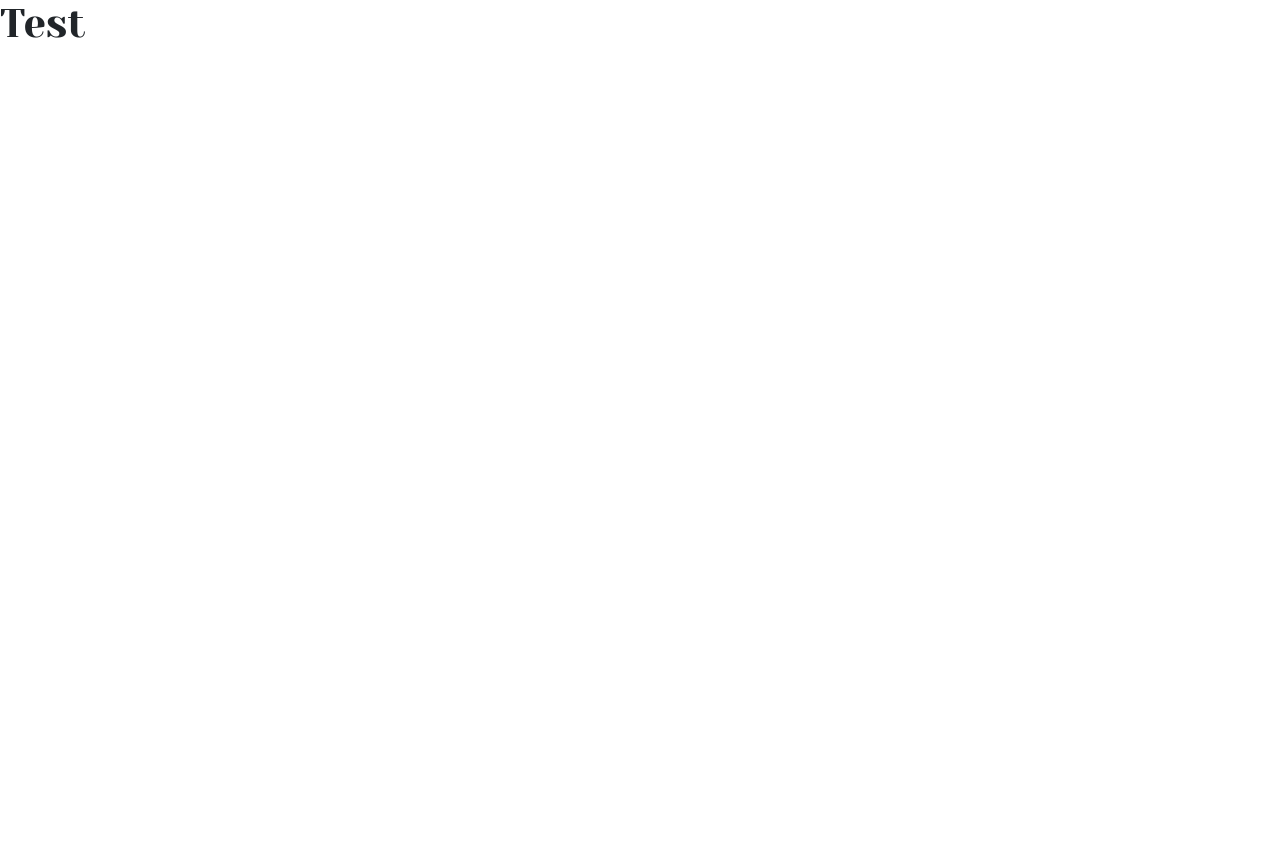
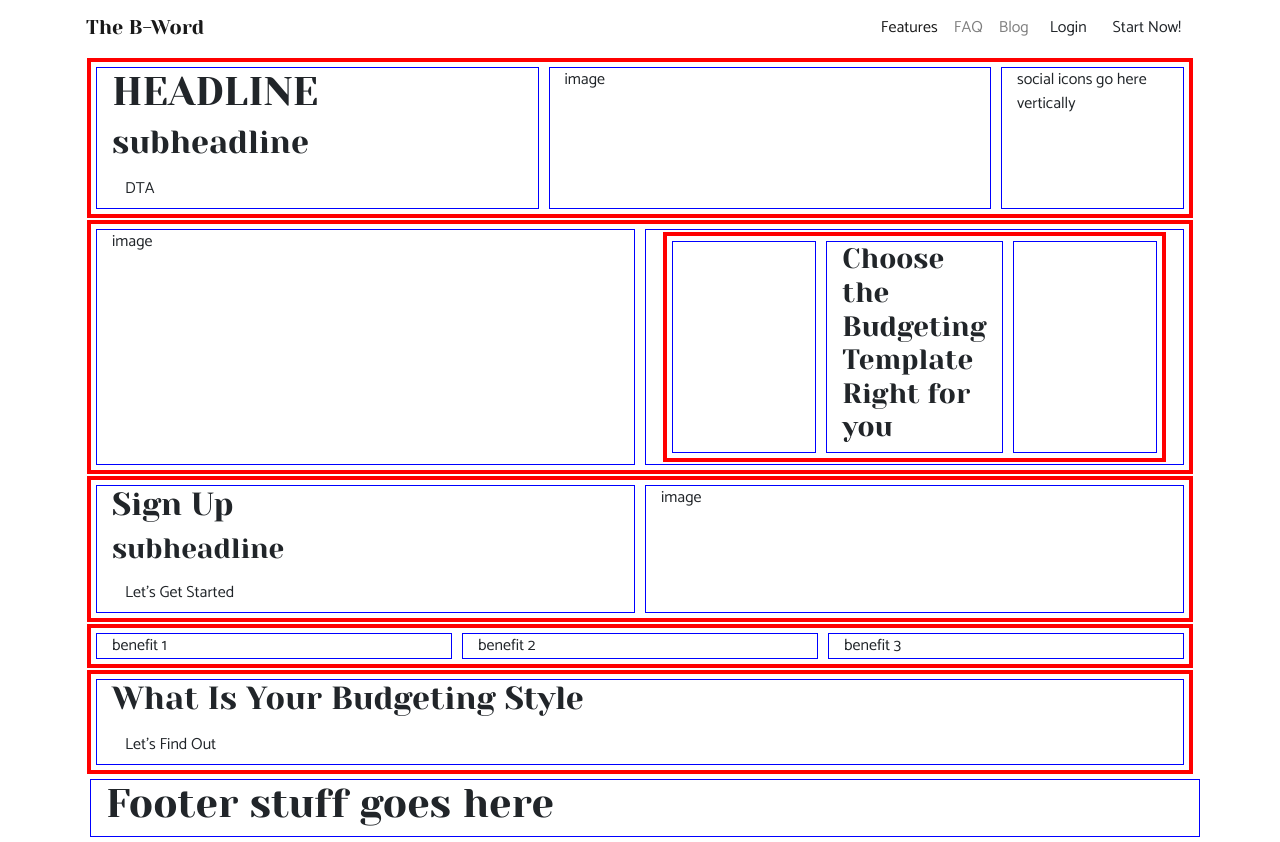
Before and after one commit to SirenaAlyceDev/budget, a website: page index.html in a window 1280 px wide. Before the commit the page ends 800 px from the top, so only its background shows below. Drawn offline with nearby package versions, Linux system fonts and the light colour scheme.

Commit message:
created outline for site

```diff
--- a/css/style.css
+++ b/css/style.css
@@ -1,5 +1,16 @@
 /* font-family: 'Catamaran', sans-serif;
 font-family: 'Yeseva One', cursive; */
+
+/* Code to check grid layout */
+.col{
+    border: solid 1px blue;
+    margin:5px;
+  }
+  .row {
+      border: solid 4px red;
+      margin:2px;
+  }
+/* End Code to check grid layout */
 
 /* #205072
 #329D9C
@@ -14,3 +25,11 @@ body {
 h1, h2, h3 {
     font-family: "Yeseva One", cursive;
 }
+
+nav {
+    font-family: "Catamaran", sans-serif;
+}
+
+.navbar-brand {
+    font-family: "Yeseva One", cursive;
+}
--- a/index.html
+++ b/index.html
@@ -10,7 +10,9 @@
     <link rel="stylesheet" href="node_modules/bootstrap/dist/css/bootstrap.min.css" />
 
     <!-- Additional CSS must be placed after Bootstrap CSS -->
-    <link rel="stylesheet" href="https://fonts.googleapis.com/css2?family=Catamaran:wght@300;400&family=Yeseva+One&display=swap" rel="stylesheet">
+    <link rel="stylesheet"
+        href="https://fonts.googleapis.com/css2?family=Catamaran:wght@300;400&family=Yeseva+One&display=swap"
+        rel="stylesheet">
     <link rel="stylesheet" href="css/style.css">
 
     <title>The B-Word</title>
@@ -18,12 +20,84 @@
 </head>
 
 <body>
-    <h1>Test</h1>
+    <nav class="navbar navbar-expand-lg navbar-light bg-transparent container">
+        <a class="navbar-brand" href="#">The B-Word</a>
+        <button class="navbar-toggler" type="button" data-toggle="collapse" data-target="#navbarNavAltMarkup"
+            aria-controls="navbarNavAltMarkup" aria-expanded="false" aria-label="Toggle navigation">
+            <span class="navbar-toggler-icon"></span>
+        </button>
+        <div class="collapse navbar-collapse justify-content-end" id="navbarNavAltMarkup">
+            <div class="navbar-nav">
+                <a class="nav-link active" href="#">Features <span class="sr-only">(current)</span></a>
+                <a class="nav-link" href="#">FAQ</a>
+                <a class="nav-link" href="#">Blog</a>
+            </div>
+            <button class="btn">Login</button>
+            <button class="btn">Start Now!</button>
+        </div>
+    </nav>
+    <div class="container">
+        <div class="row hero">
+            <div class="col">
+                <h1>HEADLINE</h1>
+                <h2>subheadline</h2>
+                <button class="btn">DTA</button>
+            </div>
+            <div class="col">
+                image
+            </div>
+            <div class="col col-2">
+                social icons go here vertically
+            </div>
+        </div>
+        <div class="row">
+            <div class="col">
+                image
+            </div>
+            <div class="col">
+                <div class="row">
+                    <div class="col"></div>
+                    <div class="col">
+                        <h3>Choose the Budgeting Template Right for you</h3>
+                    </div>
+                    <div class="col"></div>
+                </div>
+            </div>
+        </div>
+        <div class="row">
+            <div class="col">
+                <h2>Sign Up</h2>
+                <h3>subheadline</h3>
+                <button class="btn">Let's Get Started</button>
+            </div>
+            <div class="col">
+                image
+            </div>
+        </div>
+        <div class="row">
+            <div class="col">
+                benefit 1
+            </div>
+            <div class="col">
+                benefit 2
+            </div>
+            <div class="col">
+                benefit 3
+            </div>
+        </div>
+        <div class="row">
+            <div class="col">
+                <h2>What Is Your Budgeting Style</h2>
+                <button class="btn">Let's Find Out</button>
+            </div>
+        </div>
+    </div>
 
-    <footer>
-
+    <footer class="container">
+        <div class="col">
+            <h1>Footer stuff goes here</h1>
+        </div>
     </footer>
-
 
     <!-- jQuery must come first, then Popper.js, then the Bootstrap JavaScript plugins.-->
     <script src="node_modules/jquery/dist/jquery.slim.min.js"></script>
```
Also changed, not shown: img/undraw_Savings_re_eq4w.svg (added), img/undraw_personal_finance_tqcd.svg (added), 3 other files.
